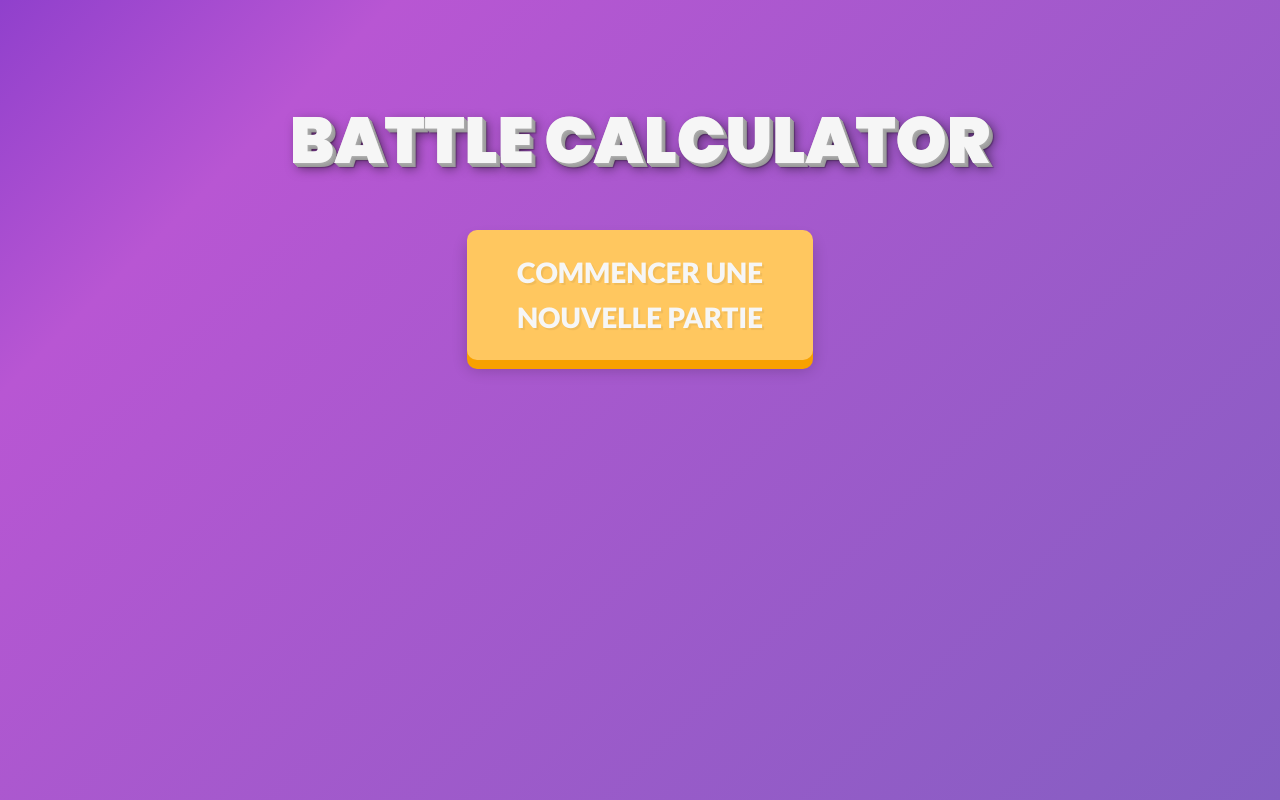
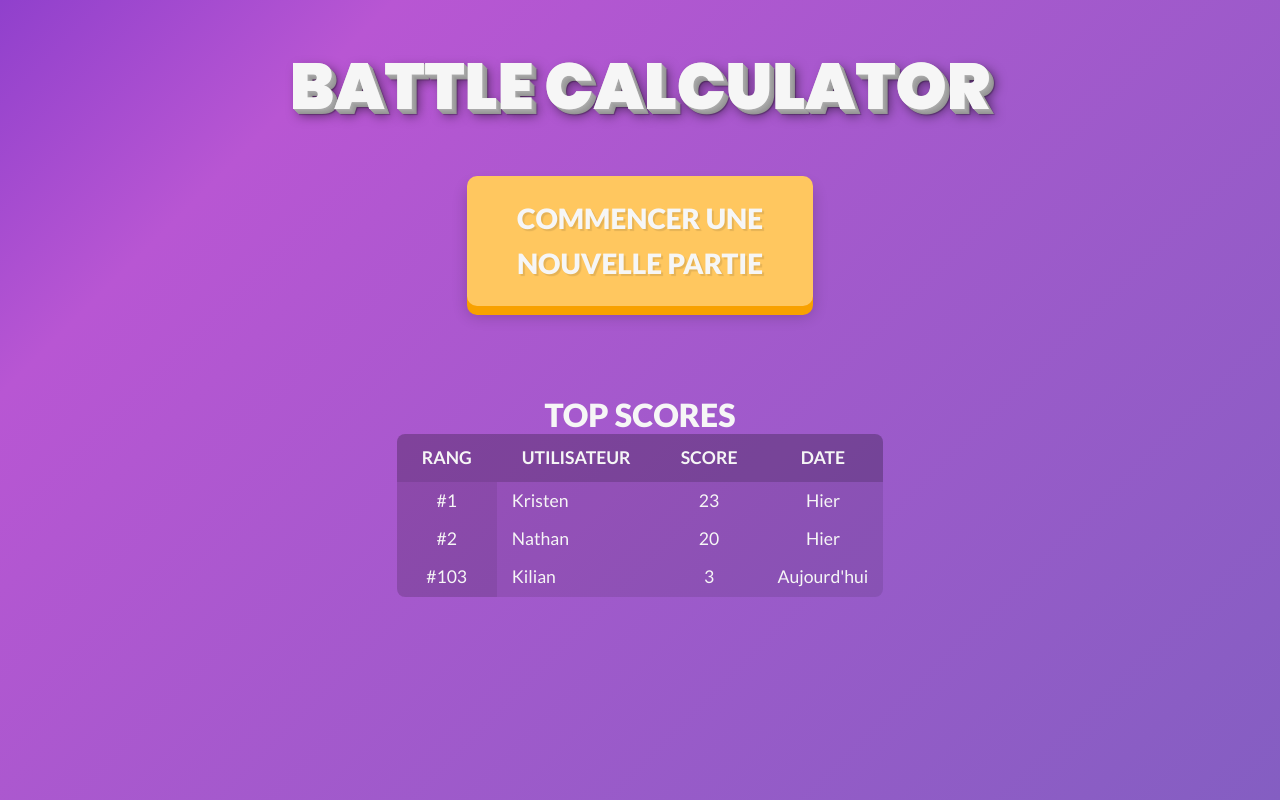
Before and after one commit to school-projects-cesi/battle-calculator-client-web, a Vue app: page / in a window 1280 px wide. Built offline with nearby package versions, Linux system fonts and the light colour scheme.

Commit message:
feat: ajout du design du tableau top score

```diff
--- a/src/App.vue
+++ b/src/App.vue
@@ -1,5 +1,5 @@
 <template>
-	<div>
+	<div class="container-full">
 		<div class="background"></div>
 		<div>
 			<router-view />
--- a/src/assets/scss/app.scss
+++ b/src/assets/scss/app.scss
@@ -15,6 +15,8 @@
 	--primary-color-gradient: #{$color-gradient};
 	--contrast-color: #{$color-contrast};
 	--contrast-color-dark: #{$color-contrast-dark};
+	--contrast-color-light: #{$color-contrast-light};
+
 	--primary-dark-color: rgba(0, 0, 0, 0.15);
 	--text-color: #{$color-text};
 	--success-color: #{$color-green};
--- a/src/assets/scss/modules/_button.scss
+++ b/src/assets/scss/modules/_button.scss
@@ -7,7 +7,7 @@
 	font-size: 1.75rem;
 	font-weight: 900;
 	text-transform: uppercase;
-	text-shadow: 2px 2px 1px rgba(0, 0, 0, 0.06);
+	text-shadow: 2px 2px 1px rgba(0, 0, 0, 0.1);
 	cursor: pointer;
 
 	display: block;
@@ -15,7 +15,7 @@
 	border-radius: 10px;
 	margin: 50px auto;
 	text-align: center;
-	/*Styles for transition*/
+
 	transition: color 0.1s ease-in-out, background-color 0.1s ease-in-out,
 		border-color 0.1s ease-in-out, box-shadow 0.1s ease-in-out,
 		top 0.1s ease-in-out;
@@ -34,6 +34,10 @@
 	box-shadow: 0px 9px 0px var(--contrast-color-dark),
 		0px 10px 15px rgba(0, 0, 0, 0.2);
 
+	&:hover {
+		background-color: var(--contrast-color-light);
+	}
+
 	&:active {
 		box-shadow: 0px 3px 0px var(--contrast-color-dark),
 			0px 6px 9px rgba(0, 0, 0, 0.35);
--- a/src/assets/scss/tools/_layout.scss
+++ b/src/assets/scss/tools/_layout.scss
@@ -17,6 +17,7 @@ $container-width: calc(100% - #{$container-padding} * 2);
 	width: 100%;
 	padding-left: $container-padding;
 	padding-right: $container-padding;
+	padding-bottom: 45px;
 }
 
 .container-margin {
--- a/src/assets/scss/tools/_mixins.scss
+++ b/src/assets/scss/tools/_mixins.scss
@@ -110,7 +110,7 @@
 		$x * 2px $y * 2px 0 darken($color, $darken * 16),
 		$x * 3px $y * 3px 0 darken($color, $darken * 17),
 		$x * 4px $y * 4px 0 darken($color, $darken * 18),
-		// $x * 5px $y * 5px 0 darken($color, $darken * 19),
+		$x * 5px $y * 5px 0 darken($color, $darken * 19),
 		// $x * 6px $y * 6px 0 darken($color, $darken * 20),
 		// $x * 7px $y * 7px 0 darken($color, $darken * 21),
 		// $x * 8px $y * 8px 0 darken($color, $darken * 22),
@@ -118,6 +118,6 @@
 		// $x * 10px $y * 10px 0 darken($color, $darken * 24),
 		// $x * 11px $y * 11px 0 darken($color, $darken * 25),
 		// $x * 12px $y * 12px 0 darken($color, $darken * 26),
-		$x * 5px $y * 5px 12px rgba(0, 0, 0, 0.55),
-		$x * 5px $y * 5px 1px rgba(0, 0, 0, 0.25);
+		$x * 6px $y * 6px 12px rgba(0, 0, 0, 0.55),
+		$x * 6px $y * 6px 1px rgba(0, 0, 0, 0.25);
 }
--- a/src/assets/scss/tools/_typography.scss
+++ b/src/assets/scss/tools/_typography.scss
@@ -37,7 +37,7 @@ $font-alt: 'Poppins', 'Open Sans', -apple-system, BlinkMacSystemFont, 'Segoe UI'
 
 h1 {
 	font-family: $font-alt;
-	font-weight: 700;
+	font-weight: 800;
 	font-style: normal;
 	text-transform: uppercase;
 	font-size: rem(42);
@@ -45,7 +45,7 @@ h1 {
 }
 
 h2 {
-	font-weight: 700;
+	font-weight: 800;
 	font-style: normal;
 	font-size: rem(32);
 	line-height: 1.2;
@@ -81,10 +81,17 @@ small {
 	font-weight: 900;
 	font-size: rem(65);
 	@include text3d($color-text);
+
+	@include down('medium') {
+		font-size: rem(50);
+	}
 }
 
 // Alignements
 // ==================
+.text-left {
+	text-align: left !important;
+}
 .text-right {
 	text-align: right !important;
 }
@@ -97,3 +104,6 @@ small {
 .text-muted {
 	color: $color-light;
 }
+.text-uppercase {
+	text-transform: uppercase;
+}
--- a/src/assets/scss/tools/_variables.scss
+++ b/src/assets/scss/tools/_variables.scss
@@ -11,7 +11,7 @@ $color-dark: #9040cc;
 $color-gradient: linear-gradient(135deg, $color-dark, $color-light 19%, $color);
 
 $color-contrast: #ffc75f;
-$color-contrast-light: lighten($color-contrast, 20%);
+$color-contrast-light: lighten($color-contrast, 5%);
 $color-contrast-dark: darken($color-contrast, 20%);
 
 // other
--- a/src/views/Home/Home.vue
+++ b/src/views/Home/Home.vue
@@ -1,40 +1,74 @@
 <template>
-	<div class="home">
+	<div class="home pt-6">
 		<h1 class="title">Battle Calculator</h1>
 		<div class="buttons">
 			<a class="btn-primary" href="create.html">Commencer une<br />nouvelle partie</a>
+		</div>
+
+		<div class="scoreboard mt-5">
+			<h2 class="text-uppercase">Top scores</h2>
+			<table>
+				<thead>
+					<tr>
+						<th>RANG</th>
+						<th class="text-left">UTILISATEUR</th>
+						<th>SCORE</th>
+						<th>DATE</th>
+					</tr>
+				</thead>
+
+				<tbody>
+					<tr>
+						<td><b>#1</b></td>
+						<td class="text-left">Kristen</td>
+						<td>23</td>
+						<td>Hier</td>
+					</tr>
+					<tr>
+						<td><b>#2</b></td>
+						<td class="text-left">Nathan</td>
+						<td>20</td>
+						<td>Hier</td>
+					</tr>
+					<tr>
+						<td><b>#103</b></td>
+						<td class="text-left">Kilian</td>
+						<td>3</td>
+						<td>Aujourd'hui</td>
+					</tr>
+				</tbody>
+			</table>
 		</div>
 	</div>
 </template>
 
 <style lang="scss" scoped>
 .home {
-	padding-top: 8%;
 	text-align: center;
 
 	.buttons {
 		display: flex;
 	}
 
-	.tables {
+	.scoreboard {
 		display: flex;
 		flex-direction: column;
 		align-items: center;
 		justify-content: center;
-		margin-top: 5%;
 
 		table {
 			border-spacing: 0;
 			text-align: center;
 			border-radius: 8px;
 			overflow: hidden;
-			border-bottom: solid 4px rgba(0, 0, 0, 0.25);
+			// border-bottom: solid 4px rgba(0, 0, 0, 0.25);
 
 			thead {
 				background-color: rgba(0, 0, 0, 0.25);
 
 				tr {
 					th {
+						font-weight: 700;
 						padding: 10px 25px;
 					}
 				}
```
